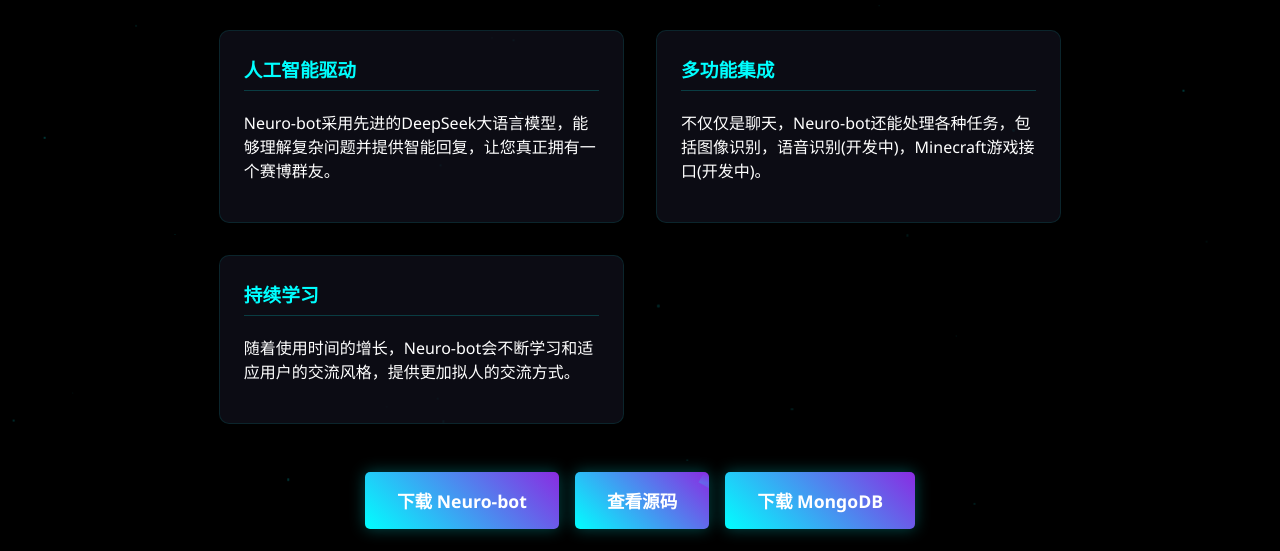
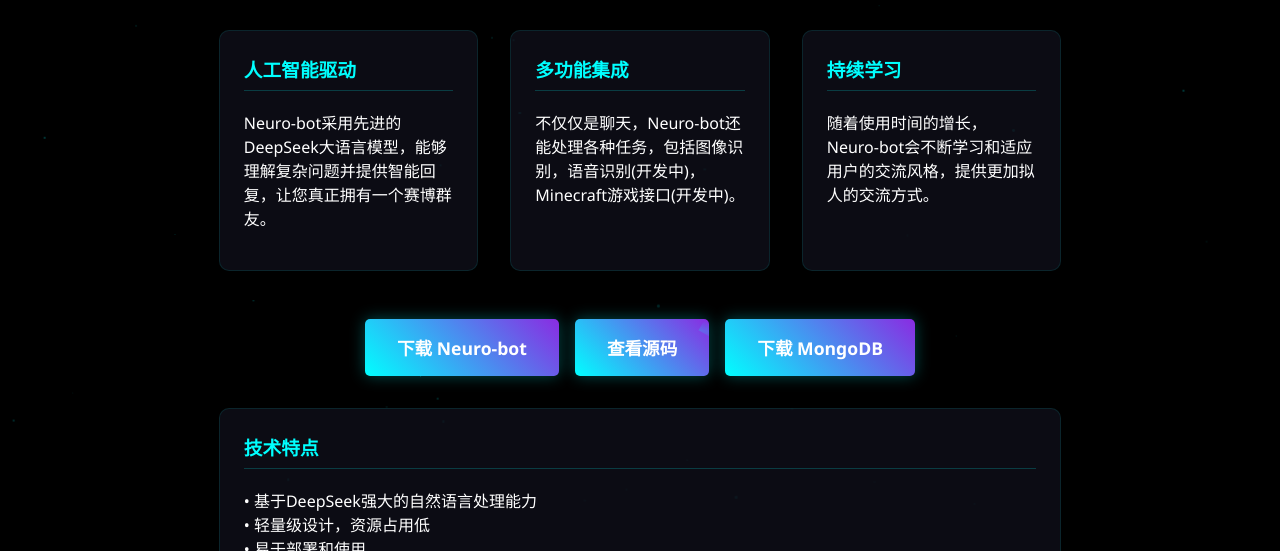
Before and after one commit to L1quidBounce/Neuro-html, a plain HTML site: page main/index.html in a window 1280 px wide. Shown: the part 194-745 px from the top of the page. Drawn offline with Linux system fonts and the light colour scheme.

Commit message:
Update style.css

```diff
--- a/main/assets/css/style.css
+++ b/main/assets/css/style.css
@@ -103,7 +103,7 @@ h1 {
 
 .features {
     display: grid;
-    grid-template-columns: repeat(auto-fit, minmax(300px, 1fr));
+    grid-template-columns: repeat(auto-fit, minmax(250px, 1fr));
     gap: 2rem;
     margin-bottom: 3rem;
 }
```
